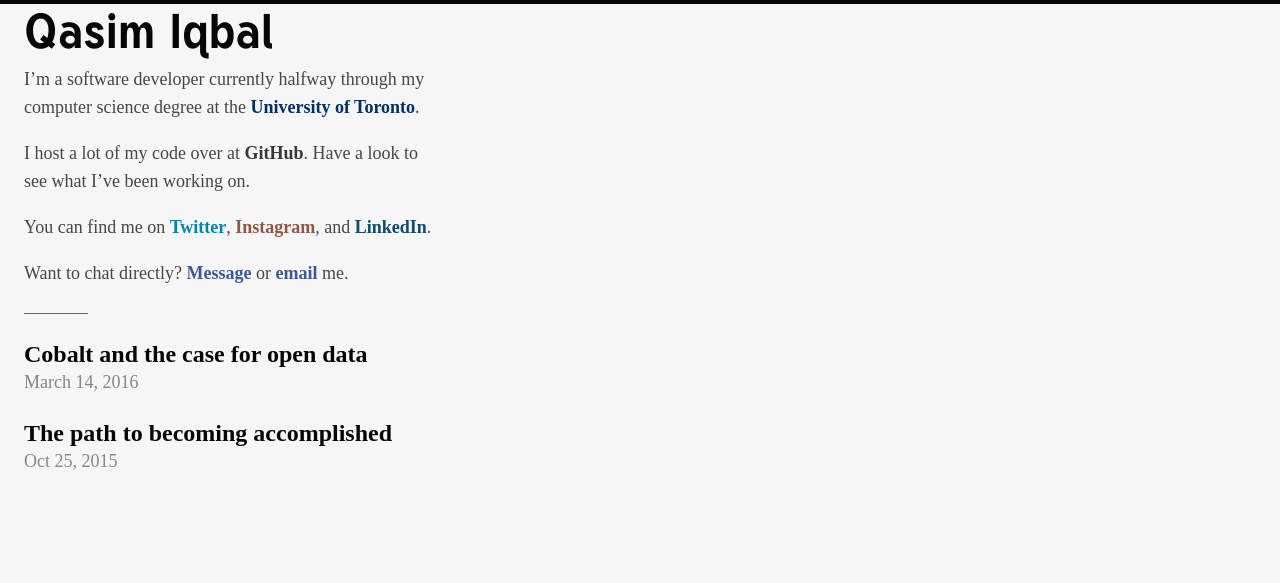
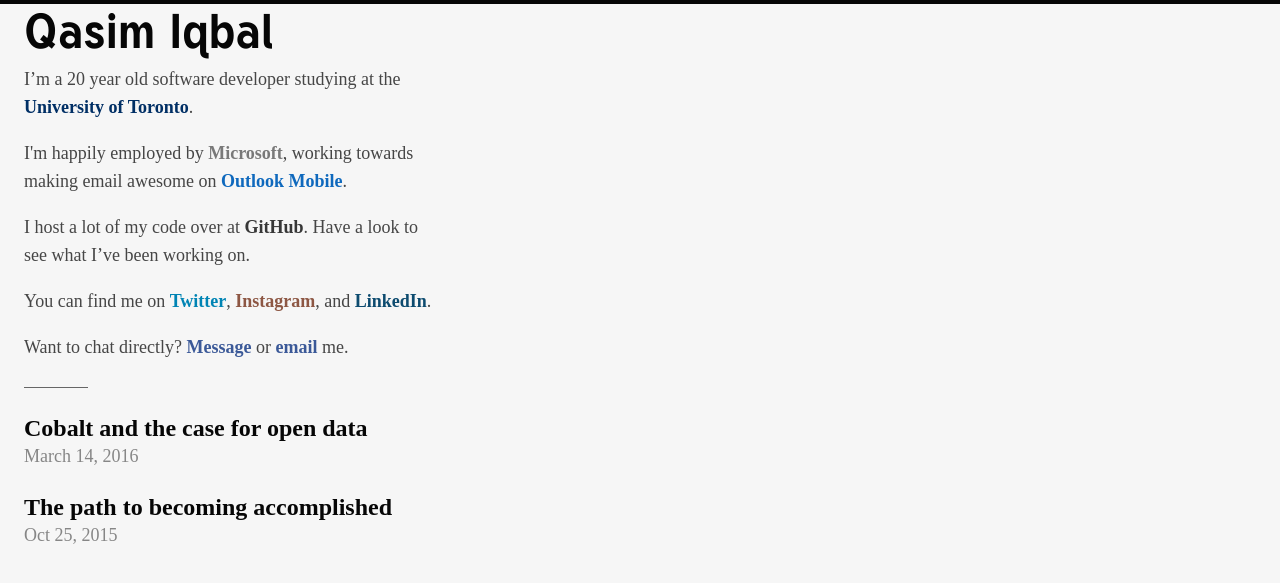
Before and after one commit to qasim/qas.im, a Jekyll site: the page built from index.html, in a window 1280 px wide. Shown: the top 583 px of the page. Built offline with Jekyll 4.4.1, drawn with Linux system fonts in a browser that asks for light colours; some web fonts are replaced.

Commit message:
Making email awesome

```diff
--- a/assets/css/qasim.css
+++ b/assets/css/qasim.css
@@ -76,6 +76,10 @@
 
 #uoft {
   color: #002f65;
+}
+
+#microsoft {
+  color: #797979;
 }
 
 #outlook {
--- a/index.html
+++ b/index.html
@@ -6,11 +6,11 @@
 
 <div class="content">
   <p>
-    I’m a software developer currently halfway through my computer science degree at the <a id="uoft" href="http://www.utoronto.ca/">University of Toronto</a>.
+    I’m a 20 year old software developer studying at the <a id="uoft" href="http://www.utoronto.ca/">University of Toronto</a>.
   </p>
-  <!-- p>
-    I'm working at <a id="outlook" href="https://www.microsoft.com/en-us/outlook-com/mobile">Outlook Mobile</a> this summer.
-  </p -->
+  <p>
+    I'm happily employed by <a id="microsoft" href="https://products.office.com/en-us/home">Microsoft</a>, working towards making email awesome on <a id="outlook" href="https://www.microsoft.com/en-us/outlook-com/mobile">Outlook Mobile</a>.
+  </p>
   <p>
     I host a lot of my code over at <a id="github" href="https://github.com/Qasim">GitHub</a>. Have a look to see what I’ve been working on.
   </p>
```
